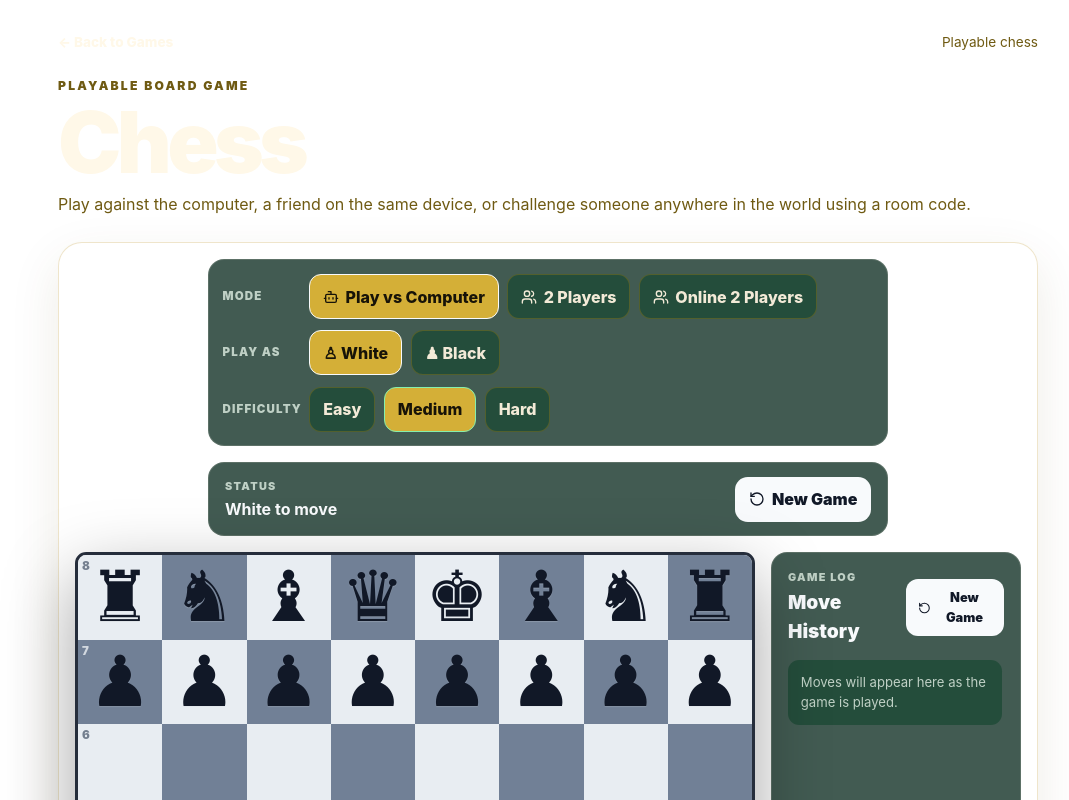
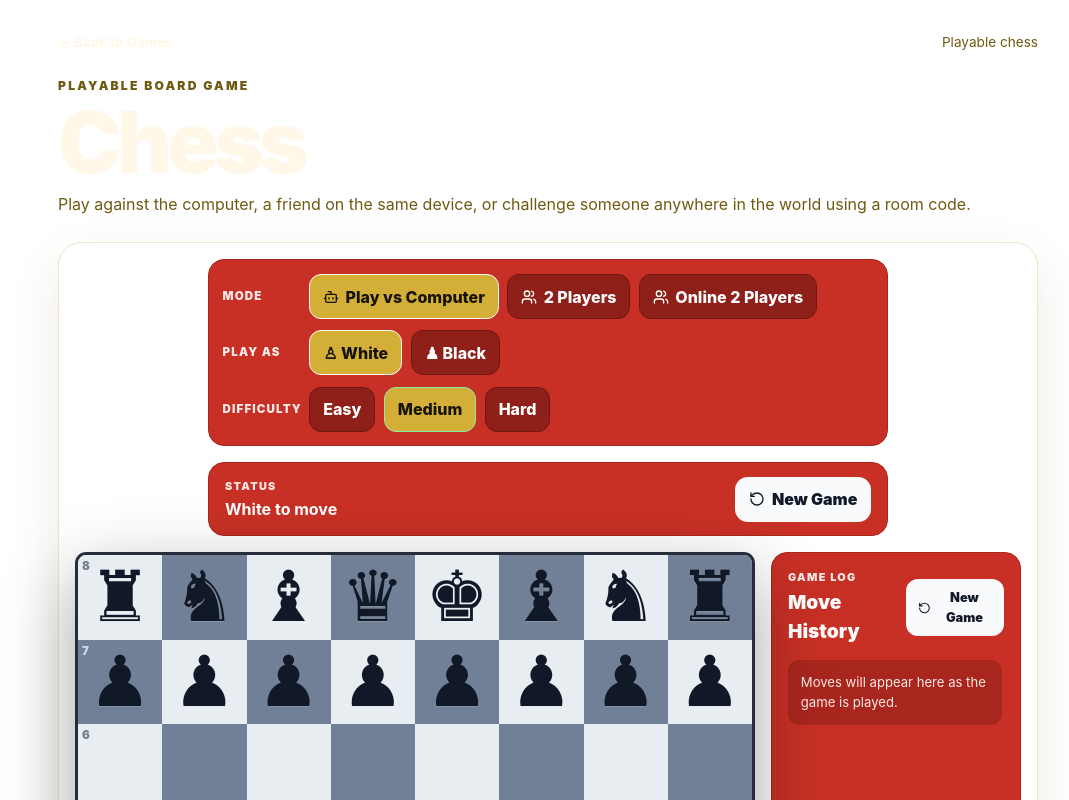
Before and after one commit to arunyadav-214/learning-website, a Next.js app: page /games/chess in a window 1280 px wide. Shown: the top 800 px of the page, without its empty margins (92-1161 px from the left). Built offline with nearby package versions, Linux system fonts and the light colour scheme.

Commit message:
Replace remaining chess green panels with red

```diff
--- a/app/globals.css
+++ b/app/globals.css
@@ -1904,3 +1904,42 @@ body {
   background:#fffdf6 !important;
   color:#2a2207 !important;
 }
+
+
+/* Chess red panel overrides */
+.chess-page .chess-options,
+.chess-page .chess-status,
+.chess-page .chess-history-panel {
+  background:#c83025 !important;
+  border-color:#a9261e !important;
+  color:#ffffff !important;
+}
+
+.chess-page .chess-option-row > span,
+.chess-page .chess-status span,
+.chess-page .chess-history-header span,
+.chess-page .chess-history-number,
+.chess-page .chess-history-empty {
+  color:#ffe8e5 !important;
+}
+
+.chess-page .chess-status strong,
+.chess-page .chess-history-header h2 {
+  color:#ffffff !important;
+}
+
+.chess-page .chess-history-empty {
+  background:#a9261e !important;
+}
+
+.chess-page .chess-option-row button:not(.active),
+.chess-page .chess-difficulty-row button:not(.active) {
+  background:#8f2019 !important;
+  border-color:#6f1712 !important;
+  color:#ffffff !important;
+}
+
+.chess-page .chess-option-row button:not(.active):hover,
+.chess-page .chess-difficulty-row button:not(.active):hover {
+  background:#a9261e !important;
+}
```
